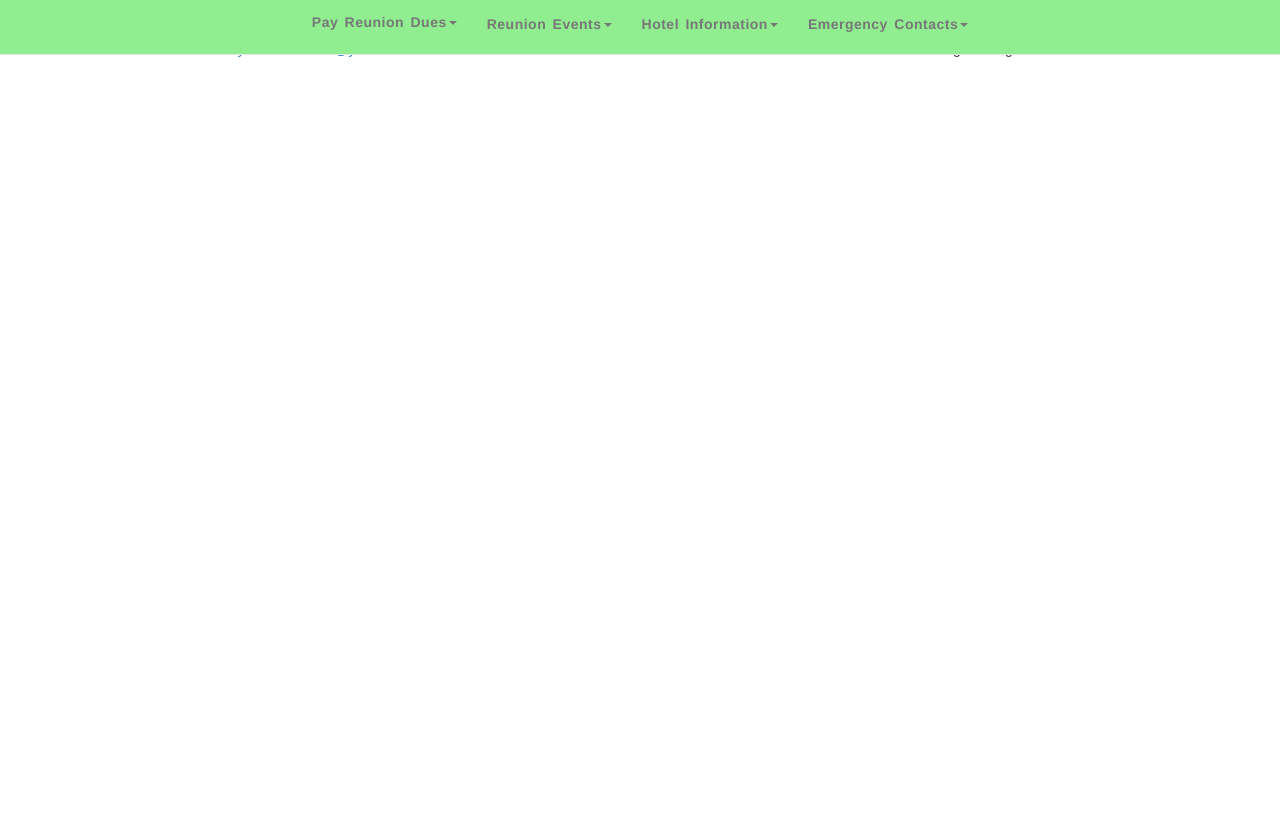
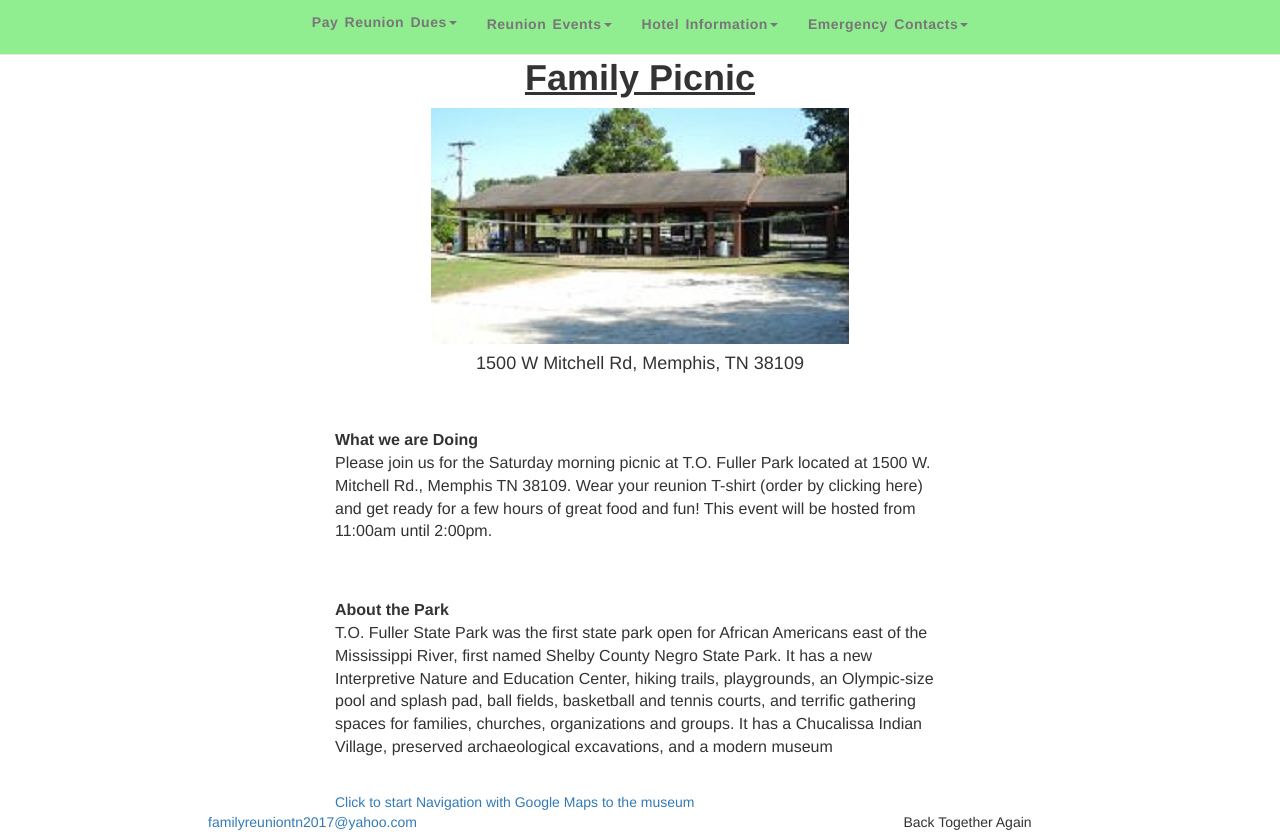
Before and after one commit to jcsmileyjr/Family-Reunion, a plain HTML site: page index.html at #!/picnic in a window 1280 px wide. Shown: the part 32-864 px from the top of the page. Before the commit the page ends 800 px from the top, so only its background shows below. Drawn offline with nearby package versions, Linux system fonts and the light colour scheme; no server answers.

Commit message:
feature/picnic
- copy HTML from old website

```diff
--- /dev/null
+++ b/events/picnic.html
@@ -0,0 +1,24 @@
+<div class="row">
+    <div class='col-xs-1 col-sm-3 col-md-3 col-lg-3'></div>
+    <div class='col-xs-10 col-sm-6 col-md-6 col-lg-6'>
+        <!--Display Title of Page-->
+        <h1>Family Picnic</h1>
+
+        <!--Picture of museum-->
+        <img src='/events/shelter1.jpg' alt='T.O. Fuller Park pavillion and volleyball court' class="img-responsive centerImage">
+
+        <!--Display Address of Event-->
+        <h4 class='centerAlignText'>1500 W Mitchell Rd, Memphis, TN 38109</h4>
+
+        <!--Display welcome message for Friday event-->
+        <p class=''><br><br><strong>What we are Doing</strong><br>Please join us for the Saturday morning picnic at T.O. Fuller Park located at 1500 W. Mitchell Rd., Memphis TN 38109. Wear your reunion T-shirt (order by clicking here) and get ready for a few hours of great food and fun! This event will be hosted from 11:00am until 2:00pm.</p>
+
+        <!--Display information about event site-->
+        <p class=''><br><br><strong>About the Park</strong><br> T.O. Fuller State Park was the first state park open for African Americans east of the Mississippi River, first named Shelby County Negro State Park. It has a new Interpretive Nature and Education Center, hiking trails, playgrounds, an Olympic-size pool and splash pad, ball fields, basketball and tennis courts, and terrific gathering spaces for families, churches, organizations and groups. It has a Chucalissa Indian Village, preserved archaeological excavations, and a modern museum<br><br></p>
+
+        <!--Google Navigation Link Friday event-->
+        <a class='mobileLinkSize' href='https://www.google.com/maps/dir/Current+Location/1500+West+Mitchell+Road+Memphis+TN+38109' target=_blank>Click to start Navigation with Google Maps to the museum</a>
+        <br>
+    </div>
+    <div class='col-xs-1 col-sm-3 col-md-3 col-lg-3'></div>
+</div>
--- a/reunion.css
+++ b/reunion.css
@@ -62,7 +62,6 @@ body {
 .centerImage {
     display:block;
     margin:auto;
-
 }
 
 /*all paragraphs have same font size*/
```
